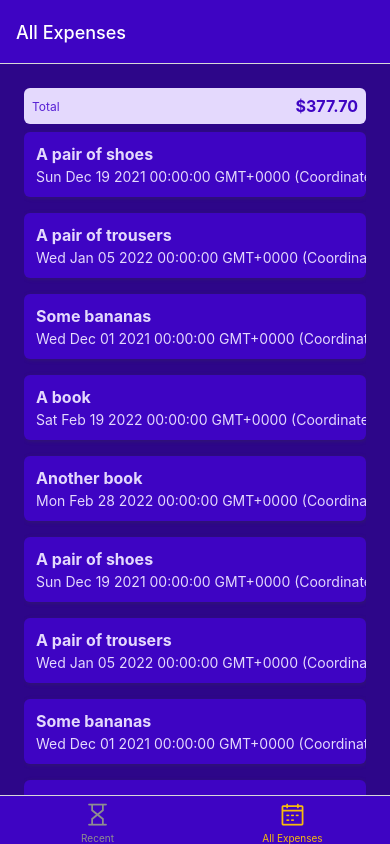
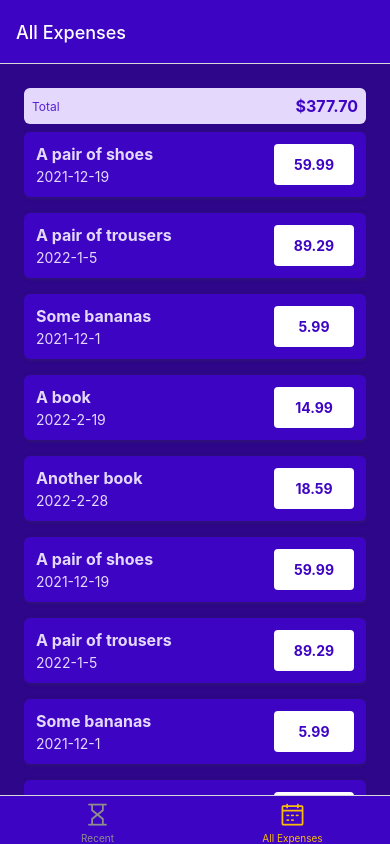
Before and after one commit to chyb627/accountbook, a React Native app: screen /AllExpenses in a window 390 px wide. Built offline with nearby package versions, Linux system fonts and the light colour scheme.

Commit message:
날짜 형식 지정하기

```diff
--- a/src/components/ExpensesOutput/ExpenseItem.tsx
+++ b/src/components/ExpensesOutput/ExpenseItem.tsx
@@ -1,6 +1,7 @@
 import React from 'react';
 import { Pressable, StyleSheet, Text, View } from 'react-native';
 import { GlobalStyles } from '../../constants/styles';
+import { getFormattedDate } from '../../util/date';
 
 function ExpenseItem({ description, amount, date }) {
   return (
@@ -8,10 +9,10 @@
       <View style={styles.expenseItem}>
         <View>
           <Text style={[styles.textBase, styles.description]}>{description}</Text>
-          <Text style={styles.textBase}>{date.toString()}</Text>
+          <Text style={styles.textBase}>{getFormattedDate(date)}</Text>
         </View>
         <View style={styles.amountContainer}>
-          <Text style={styles.amount}>{amount}</Text>
+          <Text style={styles.amount}>{amount.toFixed(2)}</Text>
         </View>
       </View>
     </Pressable>
@@ -49,6 +50,7 @@
     justifyContent: 'center',
     alignItems: 'center',
     borderRadius: 4,
+    minWidth: 80,
   },
   amount: {
     color: GlobalStyles.colors.primary500,
--- /dev/null
+++ b/src/util/date.tsx
@@ -0,0 +1,3 @@
+export function getFormattedDate(date) {
+  return `${date.getFullYear()}-${date.getMonth() + 1}-${date.getDate()}`;
+}
```
